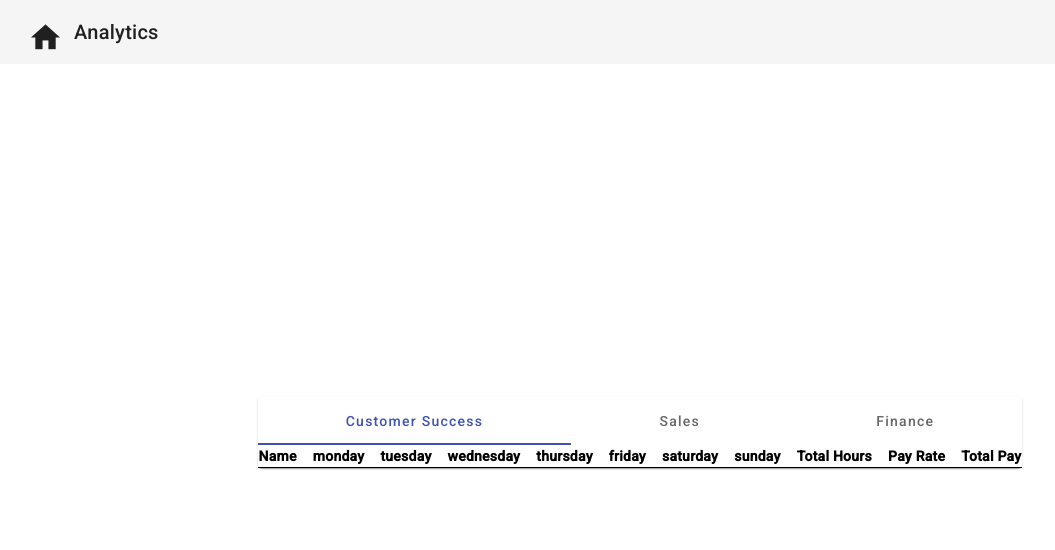
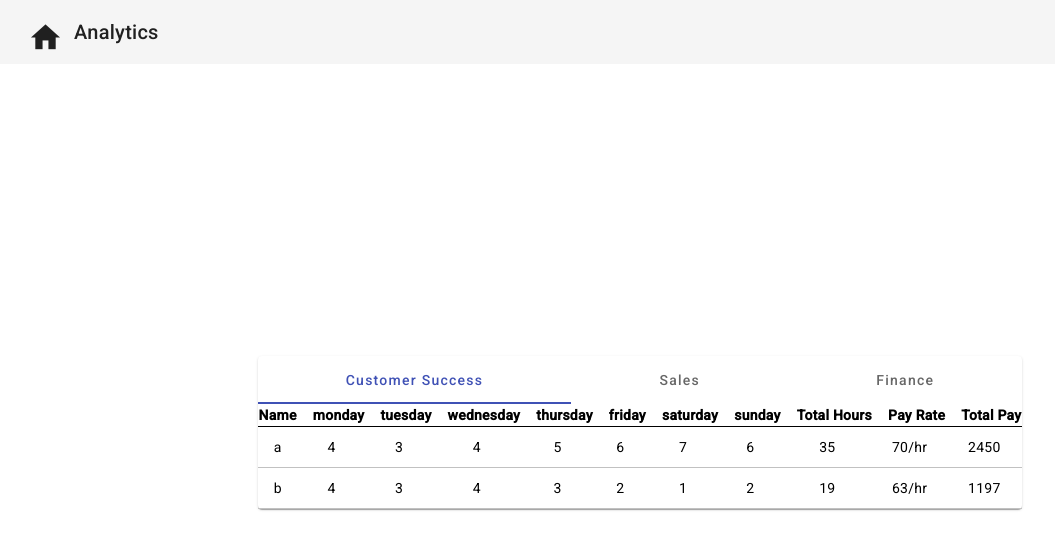
Before and after one commit to ashlyn-young/Hr-Timesheet, an Angular app: page /analytics in a window 1280 px wide. Shown: the top 550 px of the page, without its empty margins (0-1055 px from the left). Built offline with nearby package versions, Linux system fonts and the light colour scheme.

Commit message:
adjusting table in analytics with mock data

```diff
--- a/src/components/analytics-table/analytics-table.component.html
+++ b/src/components/analytics-table/analytics-table.component.html
@@ -11,9 +11,9 @@
             <tr *ngFor="let employee of employees; let i = index">
                 <td>{{employee.name}}</td>
                 <td *ngFor="let day of weekdays">{{employee[day]}}</td>
-                <td class="total-cell"></td>
+                <td class="total-cell">{{getTotalHours(employee)}}</td>
                 <td>{{employee.payRate}}/hr</td>
-                <td></td>
+                <td>{{employee.payRate * getTotalHours(employee)}}</td>
             </tr>
         </tbody>
     </table>
--- a/src/components/analytics-table/analytics-table.component.ts
+++ b/src/components/analytics-table/analytics-table.component.ts
@@ -1,4 +1,4 @@
-import { Component } from '@angular/core';
+import { Component, Input, OnInit } from '@angular/core';
 import { Employee } from 'src/interfaces/employee';
 
 @Component({
@@ -6,7 +6,10 @@ import { Employee } from 'src/interfaces/employee';
   templateUrl: './analytics-table.component.html',
   styleUrls: ['./analytics-table.component.scss']
 })
-export class AnalyticsTableComponent {
+export class AnalyticsTableComponent implements OnInit {
+  @Input()
+  departmentId: string | undefined;
+
   weekdays: string[] = ['monday', 'tuesday', 'wednesday', 'thursday', 'friday', 'saturday', 'sunday' ];
   employees: Employee[] = [];
   employeeData: Employee[] = [
@@ -63,5 +66,12 @@ export class AnalyticsTableComponent {
         wednesday: 5
     }
 ];
-
+  constructor() {}
+  ngOnInit(): void {
+    this.employees = this.employeeData.filter(employee => employee.departmentId === this.departmentId);
 }
+  getTotalHours(employee: Employee): number {
+    return employee.monday + employee.tuesday + employee.wednesday
+        + employee.thursday + employee.friday + employee.saturday + employee.sunday;
+  }
+}
--- a/src/components/analytics/analytics.component.html
+++ b/src/components/analytics/analytics.component.html
@@ -2,13 +2,13 @@
     <mat-card>
         <mat-tab-group mat-align-tabs="center">
             <mat-tab label="Customer Success">
-                <app-analytics-table></app-analytics-table>
+                <app-analytics-table [departmentId]="'1'"></app-analytics-table>
             </mat-tab>
             <mat-tab label="Sales">
-                <app-analytics-table></app-analytics-table>
+                <app-analytics-table [departmentId]="'2'"></app-analytics-table>
             </mat-tab>
             <mat-tab label="Finance">
-                <app-analytics-table></app-analytics-table>
+                <app-analytics-table departmentId="3"></app-analytics-table>
             </mat-tab>
         </mat-tab-group>
     </mat-card>
```
